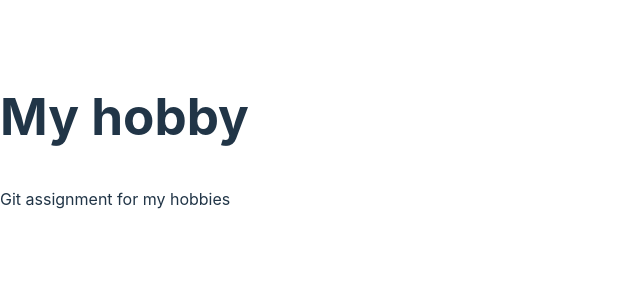
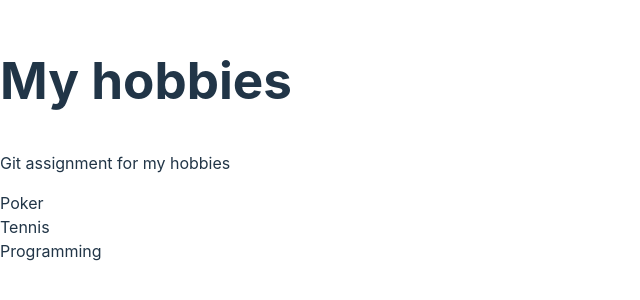
Before and after one commit to RalfiSlask/Git-Assignment, a React (Vite) app: page / in a window 1280 px wide. Shown: the part 264-564 px from the top of the page, without its empty margins (0-640 px from the left). Built offline with nearby package versions, Linux system fonts and the light colour scheme.

Commit message:
feat: creating array of hobbies, mapped these with my Hobby component

```diff
--- a/src/App.tsx
+++ b/src/App.tsx
@@ -1,12 +1,18 @@
+import Hobby from './components/Hobby';
 import LandingIntro from './components/LandingIntro';
 
 function App() {
+  const hobbies = ['Poker', 'Tennis', 'Programming'];
+
   return (
     <>
       <LandingIntro
-        title={'My hobby'}
+        title={'My hobbies'}
         description="Git assignment for my hobbies"
       />
+      {hobbies.map((hobby, index) => {
+        return <Hobby key={index} hobby={hobby} />;
+      })}
     </>
   );
 }
```
